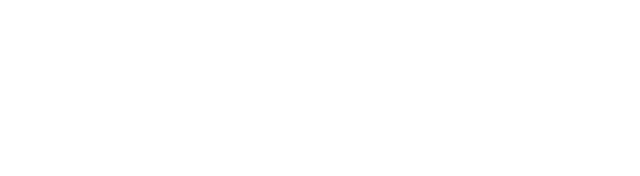
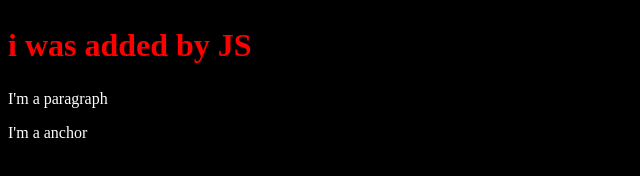
Before and after one commit to adititemkar/my-first-repository, a plain HTML site: page index.html in a window 1280 px wide. Shown: the whole page, without its empty margins (0-640 px from the left). Drawn offline with Linux system fonts and the light colour scheme.

Commit message:
dark color

```diff
--- a/app.js
+++ b/app.js
@@ -1,6 +1,13 @@
-console.log(typeof "Hello World")
-console.warn("Hello Warning")
-console.error("Hello error")
+var heading = document.getElementById('heading')
+var body = document.querySelector('body')
 
-console.log(typeof 1)
-console.log(typeof true)
+console.log(heading)
+
+heading.innerHTML = "i was added by JS"
+heading.style = "color:red;font-size:2rem"
+
+heading.classList.add('five')
+heading.classList.remove('one')
+
+console.log(heading.classList)
+body.classList.add('dark')
--- a/index.html
+++ b/index.html
@@ -2,15 +2,24 @@
 <html lang="en">
 
 <head>
-    <meta charset="UTF-8">
-    <meta http-equiv="X-UA-Compatible" content="IE=edge">
-    <meta name="viewport" content="width=device-width, initial-scale=1.0">
-    <title>javascript</title>
-    <script src="app.js"></script>
+    <title>JavaScript</title>
+    <script defer src="./app.js"></script>
+    <style>
+        .animate {
+            transform: translateX(100px);
+        }
+
+        .dark {
+            background-color: black;
+            color: white;
+        }
+    </style>
 </head>
 
 <body>
-
+    <h2 class="one two three four" id="heading">I'm a heading</h2>
+    <p class="para">I'm a paragraph</p>
+    <a class="para">I'm a anchor</a>
 </body>
 
 </html>
```
